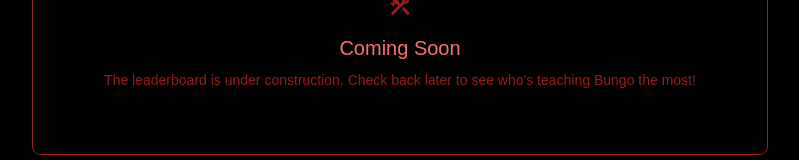
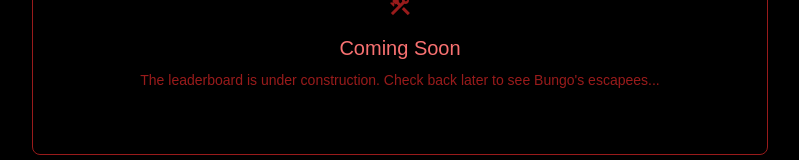
Before and after one commit to vivekvajipey/frontend-bungo, a Next.js app: page /leaderboard in a window 1280 px wide. Shown: the part 163-323 px from the top of the page, without its empty margins (240-1039 px from the left). Built offline with nearby package versions, Linux system fonts and the light colour scheme; a web font is replaced by a local one; what @worldcoin/minikit-js would draw is missing.

Commit message:
frenchie

```diff
--- a/app/leaderboard/page.tsx
+++ b/app/leaderboard/page.tsx
@@ -22,7 +22,7 @@ export default function LeaderboardPage() {
             <span className="material-icons-outlined text-6xl text-red-800 mb-4">construction</span>
             <p className="text-xl text-red-400">Coming Soon</p>
             <p className="text-sm text-red-800 mt-2">
-              The leaderboard is under construction. Check back later to see who&apos;s teaching Bungo the most!
+              The leaderboard is under construction. Check back later to see Bungo's escapees...
             </p>
           </div>
         </motion.div>
```
